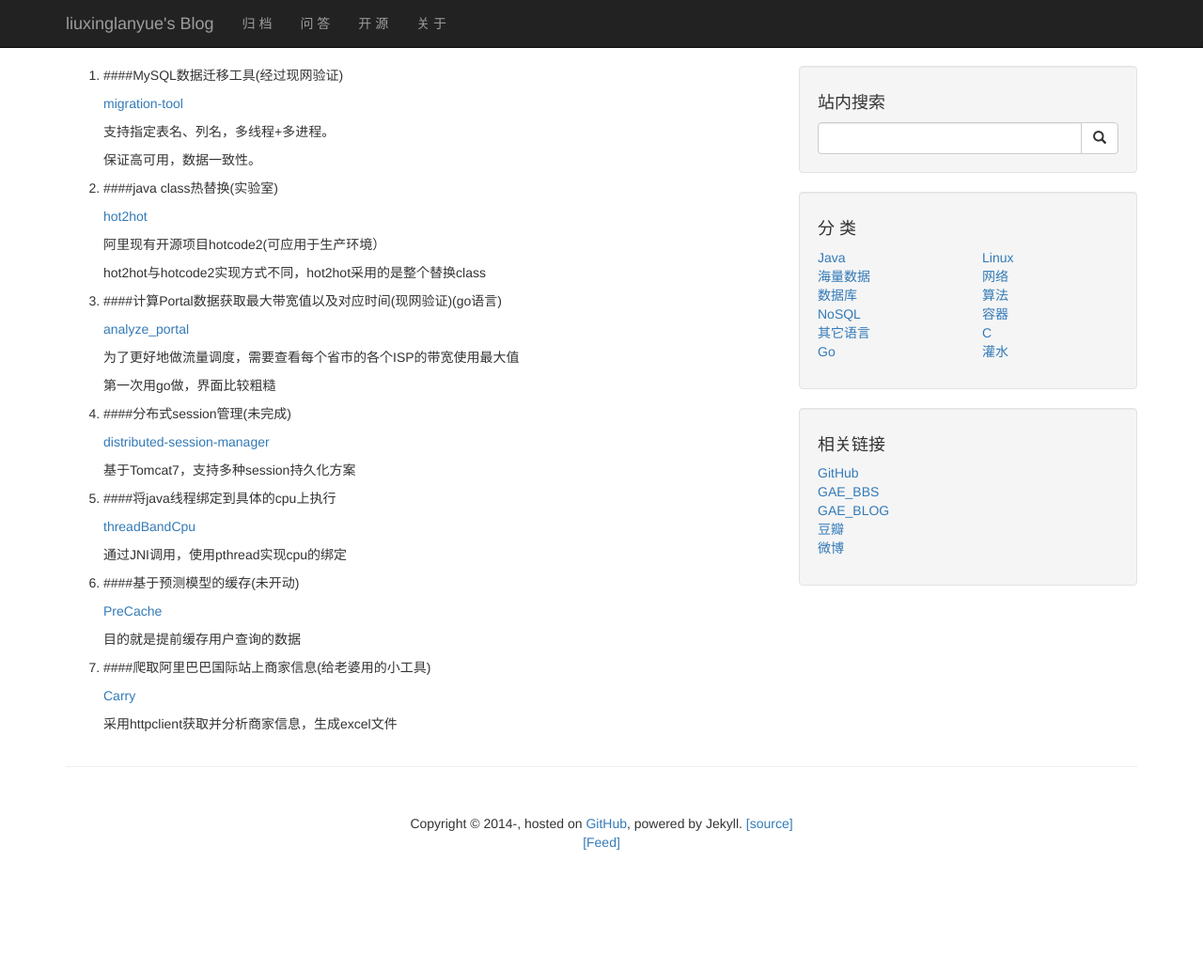
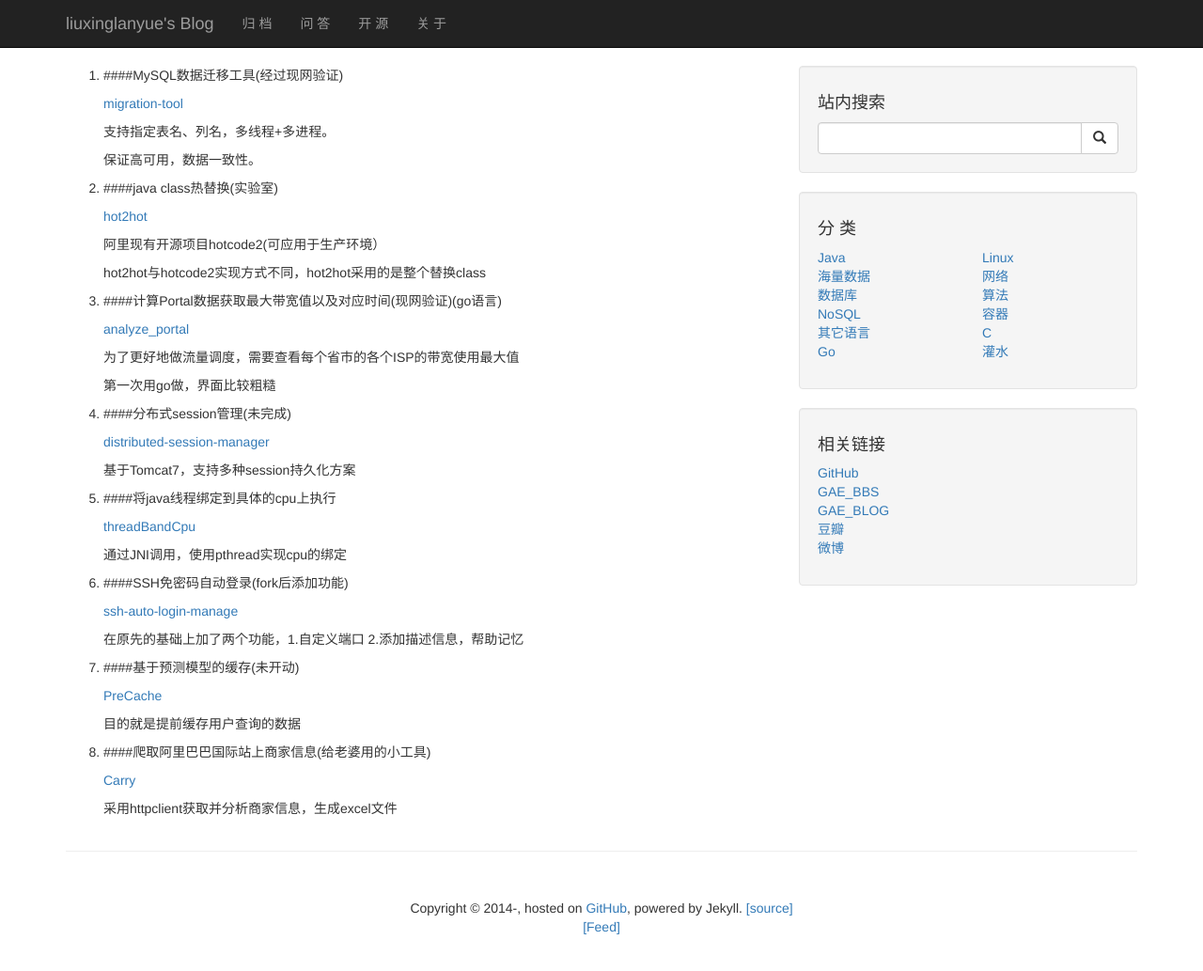
Before and after one commit to liuxinglanyue/blog, a Jekyll site: the page built from soft.md, in a window 1280 px wide and 1056 px high. Shown: the top 1033 px of the window at 94% size. Built offline with Jekyll 4.4.1, drawn with Linux system fonts in a browser that asks for light colours; nearby versions of some CDN libraries; Markdown is read by kramdown in place of the engine named in the settings; comment, search, counter and statistics services are not loaded.

Commit message:
SSH免密码自动登录

```diff
--- a/soft.md
+++ b/soft.md
@@ -40,13 +40,19 @@ title: "开源：open source"
 
 	通过JNI调用，使用pthread实现cpu的绑定
 
-6. ####基于预测模型的缓存(未开动)
+6. ####SSH免密码自动登录(fork后添加功能)
+
+	[ssh-auto-login-manage](https://github.com/liuxinglanyue/ssh-auto-login-manage)
+
+	在原先的基础上加了两个功能，1.自定义端口 2.添加描述信息，帮助记忆
+
+7. ####基于预测模型的缓存(未开动)
 
 	[PreCache](https://github.com/liuxinglanyue/PreCache)
 
 	目的就是提前缓存用户查询的数据
 
-7. ####爬取阿里巴巴国际站上商家信息(给老婆用的小工具)
+8. ####爬取阿里巴巴国际站上商家信息(给老婆用的小工具)
 
 	[Carry](https://github.com/liuxinglanyue/Carry)
 
```
